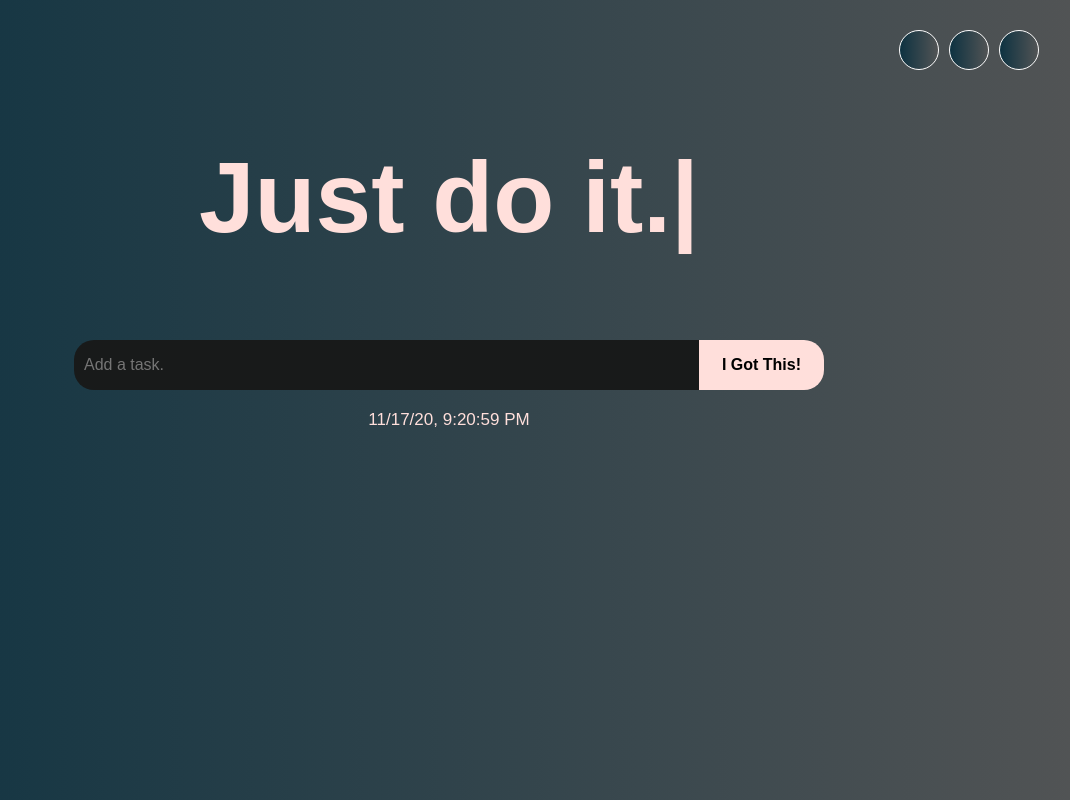
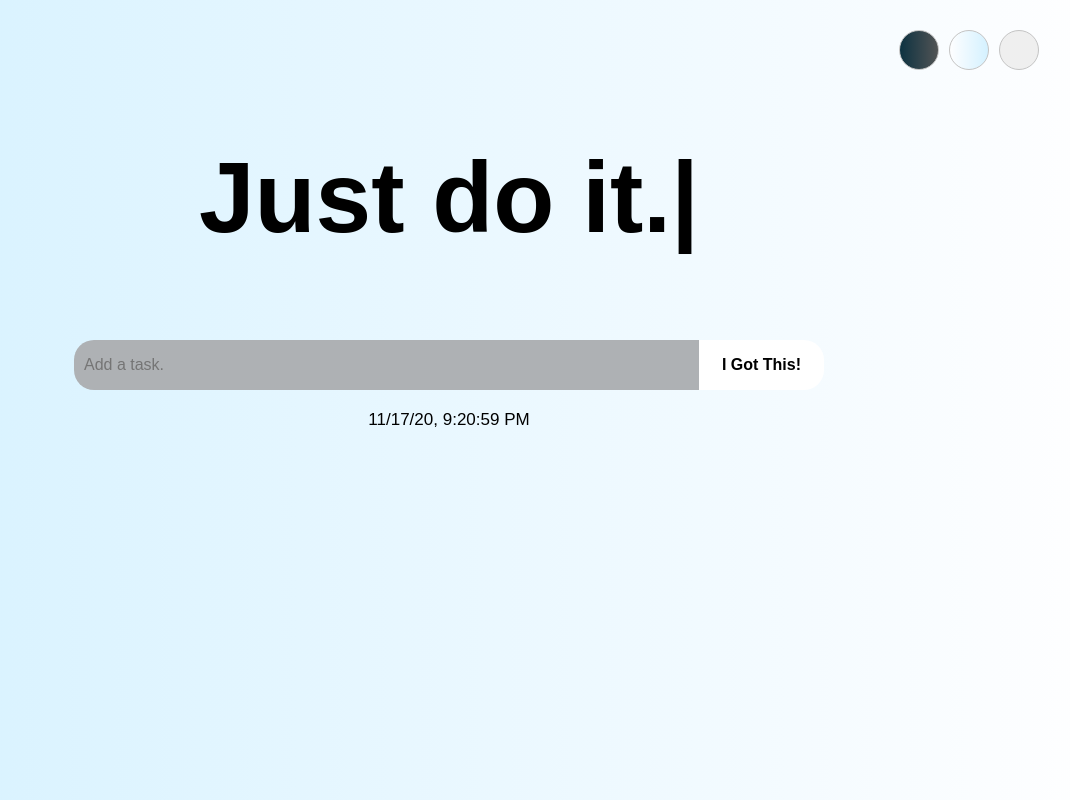
Before and after one commit to AinurBogdanov/todo-ang, an Angular app: page / in a window 1280 px wide. Shown: the whole page, without its empty margins (191-1261 px from the left). Built offline with nearby package versions, Linux system fonts and the light colour scheme; a web font is replaced by a local one.

Commit message:
toggle themes

```diff
--- a/src/app/common-ui/todo-list/todo-list.component.html
+++ b/src/app/common-ui/todo-list/todo-list.component.html
@@ -14,11 +14,10 @@
           class="btn btn--delete"
           (click)="deleteTodo(todo)"
         >
-            <svg viewBox="0 0 24 24" fill="none" xmlns="http://www.w3.org/2000/svg" id='trash'>
-              <path d="M5.12817 8.15391C5.12817 10.4103 5.12817 13.5898 5.12817 15.1283C5.23074 16.4616 5.3333 18.2052 5.43587 19.436C5.53843 20.8719 6.7692 22.0001 8.2051 22.0001H15.7948C17.2307 22.0001 18.4615 20.8719 18.5641 19.436C18.6666 18.2052 18.7692 16.4616 18.8718 15.1283C18.9743 13.5898 18.8718 10.4103 18.8718 8.15391H5.12817Z" fill="#000"/>
-              <path d="M19.1795 5.07698H16.6154L15.7949 3.53852C15.2821 2.61545 14.359 2.00006 13.3333 2.00006H10.8718C9.84615 2.00006 8.82051 2.61545 8.41026 3.53852L7.38462 5.07698H4.82051C4.41026 5.07698 4 5.48724 4 5.8975C4 6.30775 4.41026 6.71801 4.82051 6.71801H19.1795C19.5897 6.71801 20 6.41032 20 5.8975C20 5.38468 19.5897 5.07698 19.1795 5.07698ZM9.12821 5.07698L9.64103 4.25647C9.84615 3.84621 10.2564 3.53852 10.7692 3.53852H13.2308C13.7436 3.53852 14.1538 3.74365 14.359 4.25647L14.8718 5.07698H9.12821Z" fill="#000"/>
-            </svg>
-
+          <svg viewBox="0 0 24 24" fill="none" xmlns="http://www.w3.org/2000/svg" id='trash'>
+            <path d="M5.12817 8.15391C5.12817 10.4103 5.12817 13.5898 5.12817 15.1283C5.23074 16.4616 5.3333 18.2052 5.43587 19.436C5.53843 20.8719 6.7692 22.0001 8.2051 22.0001H15.7948C17.2307 22.0001 18.4615 20.8719 18.5641 19.436C18.6666 18.2052 18.7692 16.4616 18.8718 15.1283C18.9743 13.5898 18.8718 10.4103 18.8718 8.15391H5.12817Z" fill="currentColor"/>
+            <path d="M19.1795 5.07698H16.6154L15.7949 3.53852C15.2821 2.61545 14.359 2.00006 13.3333 2.00006H10.8718C9.84615 2.00006 8.82051 2.61545 8.41026 3.53852L7.38462 5.07698H4.82051C4.41026 5.07698 4 5.48724 4 5.8975C4 6.30775 4.41026 6.71801 4.82051 6.71801H19.1795C19.5897 6.71801 20 6.41032 20 5.8975C20 5.38468 19.5897 5.07698 19.1795 5.07698ZM9.12821 5.07698L9.64103 4.25647C9.84615 3.84621 10.2564 3.53852 10.7692 3.53852H13.2308C13.7436 3.53852 14.1538 3.74365 14.359 4.25647L14.8718 5.07698H9.12821Z" fill="currentColor"/>
+          </svg>
         </button>
     </div>
   </div>
--- a/src/app/common-ui/todo-list/todo-list.component.scss
+++ b/src/app/common-ui/todo-list/todo-list.component.scss
@@ -7,14 +7,15 @@
   display: flex;
   justify-content: space-between;
   padding: 10px 15px;
-  font-weight: 600;
-  background-color: var(--dark-gray-color);
+  background-color: var(--todo-bg-color);
   width: 425px;
   border-radius: 25px;
 }
 .todo__task {
   position: relative;
+  font-weight: 400;
   font-size: 20px;
+  color: var(--task-text-color);
   color: var(--skin-color);
 }
 .todo__task::after {
@@ -39,9 +40,10 @@
   height: 30px;
   border-radius: 50%;
   border: none;
-  background-color: var(--btn-color);
+  background-color: var(--btn-bg-color);
   padding: 3px;
   cursor: pointer;
+  color: var(--control-btns-icon-color)
 }
 .btn:hover {
   background-color: var(--btn-shine-color);
@@ -55,6 +57,6 @@
   width: 15px;
   height: 9px;
   transform: rotate(320deg) translateX(5px) translateY(1px);
-  border-bottom: 4px solid black;
-  border-left: 3px solid black;
+  border-bottom: 4px solid var(--control-btns-icon-color);
+  border-left: 3px solid var(--control-btns-icon-color);
 }
--- a/src/app/common-ui/todo-list/todo-list.component.ts
+++ b/src/app/common-ui/todo-list/todo-list.component.ts
@@ -1,6 +1,6 @@
 import { Component, EventEmitter, Input, Output } from '@angular/core';
 import { Todo } from '../../interfaces/todo';
-import { StorageService } from '../../services/storage.service';
+import { StorageService } from '../../services/storage/storage.service';
 
 @Component({
   selector: 'app-todo-list',
@@ -32,7 +32,6 @@ export class TodoListComponent {
 
     this.updateParent();
     console.log(this.todoList)
-    //сделать эмит события для того чтобы туду удалялся из обоих переменных
   }
 
   updateParent() {
--- /dev/null
+++ b/src/app/interfaces/themes.ts
@@ -0,0 +1 @@
+export type Theme = 'white-theme' | 'green-theme' | 'blue-theme';
--- a/src/app/pages/main-page/main-page.component.html
+++ b/src/app/pages/main-page/main-page.component.html
@@ -1,7 +1,19 @@
 <div class="themes">
-  <div class="theme first-theme"></div>
-  <div class="theme second-theme"></div>
-  <div class="theme third-theme"></div>
+  <button
+    (click)="setTheme('green-theme')"
+    class="theme first-theme"
+  ></button>
+
+  <button
+    (click)="setTheme('white-theme')"
+    class="theme second-theme"
+  ></button>
+
+  <button
+    class="theme third-theme"
+    (click)="setTheme('blue-theme')"
+  ></button>
+
 </div>
 <h1 class="moto">Just do it.|</h1>
 <div class="input-cont">
@@ -12,6 +24,7 @@
     #input
   >
   <button
+    type="submit"
     class="add-todo-btn"
     (click)="addTodo(input.value)"
   >
--- a/src/app/pages/main-page/main-page.component.scss
+++ b/src/app/pages/main-page/main-page.component.scss
@@ -5,31 +5,29 @@
   overflow: auto;
   width: 100%;
   height: 100%;
-  background-image: linear-gradient(
-    to right,
-    var(--dark-blue-color),
-    var(--dirty-gray-color)
-  );
   padding: 30px 50px;
 }
 .moto {
   font-size: 100px;
-  color: var(--skin-color);
+  color: var(--main-text-color);
   margin-bottom: 85px;
 }
 .todo-input {
-  background-color: var(--dark-color);
+  background-color: var(--todo-bg-color);
   border: none;
   height: 50px;
   width: 625px;
   border-top-left-radius: 20px;
   border-bottom-left-radius: 20px;
-  color: var(--white-color);
+  color: var(--input-text-color);
   padding-left: 10px;
   margin-bottom: 20px;
 }
 .input-cont {
   white-space: nowrap;
+}
+.todo-input:focus {
+  outline: none;
 }
 .add-todo-btn {
   height: 50px;
@@ -37,12 +35,13 @@
   border-bottom-right-radius: 20px;
   border: none;
   width: 125px;
-  background-color: var(--skin-color);
+  background-color: var(--add-todo-btn-bg-color);
+  color:  var(--add-todo-btn-color);
   font-weight: 600;
   cursor: pointer;
 }
 .time {
-  color: var(--skin-color);
+  color: var(--main-text-color);
   font-size: 17px;
   margin-bottom: 25px;
 }
--- a/src/app/pages/main-page/main-page.component.ts
+++ b/src/app/pages/main-page/main-page.component.ts
@@ -1,30 +1,40 @@
-import { Component } from '@angular/core';
+import { Component, ElementRef, ViewChild } from '@angular/core';
 import { TodoListComponent } from "../../common-ui/todo-list/todo-list.component";
 import { Todo } from '../../interfaces/todo';
-import { StorageService } from '../../services/storage.service';
+import { StorageService } from '../../services/storage/storage.service';
 import { v4 as uuidv4 } from 'uuid';
-
+import { ThemesService } from '../../services/themes/themes.service';
+import { Theme } from '../../interfaces/themes';
 
 @Component({
   selector: 'app-main-page',
+  standalone: true,
   imports: [TodoListComponent],
   templateUrl: './main-page.component.html',
   styleUrl: './main-page.component.scss'
 })
 export class MainPageComponent {
   todos: Todo[] = [];
+  @ViewChild('input') todoInput!: ElementRef<HTMLInputElement>;
 
-  constructor(private storageService: StorageService) {
+  constructor(private storageService: StorageService, private themeServise: ThemesService) {
     this.todos = this.storageService.loadFromStorage()
   }
 
 
   addTodo(task: string) {
+    if(!task.trim()) {
+      alert('enter task')
+      return
+    }
     const newTodo = {
       id: uuidv4(),
       task: task,
       isDone: false
     };
+
+    this.todoInput.nativeElement.value = '';
+
     this.todos = [...this.todos, newTodo];
     this.storageService.saveToStorage(this.todos)
   }
@@ -32,4 +42,8 @@ export class MainPageComponent {
   onUpdate(newVal: Todo[]) {
     this.todos = newVal
   }
+
+  setTheme(theme: Theme) {
+    this.themeServise.setTheme(theme);
+  }
 }
--- a/src/app/services/storage.service.ts
+++ b/src/app/services/storage/storage.service.ts
@@ -1,5 +1,5 @@
 import { Injectable } from '@angular/core';
-import { Todo } from '../interfaces/todo';
+import { Todo } from '../../interfaces/todo';
 
 @Injectable({
   providedIn: 'root'
--- /dev/null
+++ b/src/app/services/themes/themes.service.ts
@@ -0,0 +1,27 @@
+import { Injectable, Renderer2, RendererFactory2 } from '@angular/core';
+import { Theme } from '../../interfaces/themes'
+
+@Injectable({
+  providedIn: 'root'
+})
+export class ThemesService {
+  private render: Renderer2;
+  private currentTheme = 'blue-theme';
+
+  constructor(renderFactory: RendererFactory2) {
+    this.render = renderFactory.createRenderer(null, null);
+  }
+
+  setTheme(theme: Theme) {
+    this.currentTheme = theme;
+
+    this.render.removeClass(document.body, 'blue-theme');
+    this.render.removeClass(document.body, 'green-theme');
+    this.render.removeClass(document.body, 'white-theme');
+
+
+    this.render.addClass(document.body, theme);
+
+    localStorage.setItem('theme', theme);
+  }
+}
--- a/src/index.html
+++ b/src/index.html
@@ -7,7 +7,7 @@
   <meta name="viewport" content="width=device-width, initial-scale=1">
   <link rel="icon" type="image/x-icon" href="favicon.ico">
 </head>
-<body>
+<body class="white-theme">
   <app-root></app-root>
 </body>
 </html>
--- a/src/styles.scss
+++ b/src/styles.scss
@@ -2,54 +2,85 @@
 @import './reset.scss';
 
 :root {
-  --dark-blue-color: #0D3241;
-  --dirty-gray-color: #525455;
-  --skin-color: #FFDFDB;
+  --background-color-one: #0D3241;
+  --background-color-two: #525455;
   --dark-color: #181A1A;
   --dark-gray-color:  #242E33;
   --white-color: white;
-  --btn-color: #8F9093;
+
+  --main-text-color: hsl(7, 100%, 93%);
+  --add-todo-btn-color: black;
+  --add-todo-btn-bg-color: hsl(7, 100%, 93%);
+  --input-text-color: white;
+  --todo-bg-color: #181A1A;
+  --task-text-color: black;
+  --color-moto:
   --btn-shine-color: #949FA4;
+  --btn-bg-color: #8F9093;
+  --control-btns-icon-color: black;
 }
 
+.blue-theme {
+  --background-color-one: #0D3241;
+  --background-color-two: #525455;
+  --main-text-color:  hsl(7, 100%, 93%);
+}
+.white-theme {
+  --background-color-one: #D4F1FF;
+  --background-color-two: #FEFEFF;
+  --main-text-color:  black;
+  --todo-bg-color: #AEB1B4;
+  --task-text-color: black;
+  --add-todo-btn-bg-color: white;
+  --add-todo-btn-color: black;
+  --btn-bg-color: white;
+  --control-btns-icon-color: black;
+  --input-text-color: black;
+}
+.green-theme {
+  --background-color-one: #001316;
+  --background-color-two: #001316;
+  --todo-bg-color: #01394C;
+  --task-text-color: white;
+  --add-todo-btn-bg-color: #002837;
+  --add-todo-btn-color: white;
+  --main-text-color: white;
+  --btn-bg-color: #002837;
+  --control-btns-icon-color: white;
+}
 body {
   height: 100vh;
   font-family: 'Work Sans', sans-serif, Arial;
+  background-image: linear-gradient(
+    to right,
+    var(--background-color-one),
+    var(--background-color-two)
+  );
 }
-
 .themes {
   align-self: flex-end;
   display: flex;
   gap: 10px;
   margin-bottom: 70px;
 }
-
 .theme {
   border-radius: 50%;
   width: 40px;
   height: 40px;
-  border: 1px solid rgb(252, 252, 252);
+  border: 1px solid rgb(196, 196, 196);
   cursor: pointer;
 }
 .first-theme {
   background-image: linear-gradient(
-    to right,
-    var(--dark-blue-color),
-    var(--dirty-gray-color)
+    to right, #0D3241, #525455
   );
 }
 .second-theme {
   background-image: linear-gradient(
-    to right,
-    var(--dark-blue-color),
-    var(--dirty-gray-color)
+    to right,  #FEFEFF, #D4F1FF
   );
 }
 
 .third-theme {
-  background-image: linear-gradient(
-    to right,
-    var(--dark-blue-color),
-    var(--dirty-gray-color)
-  );
+  background-image:#002837;
 }
```
Also changed, not shown: 2 other files (tests, documents, lock files or other folders).
